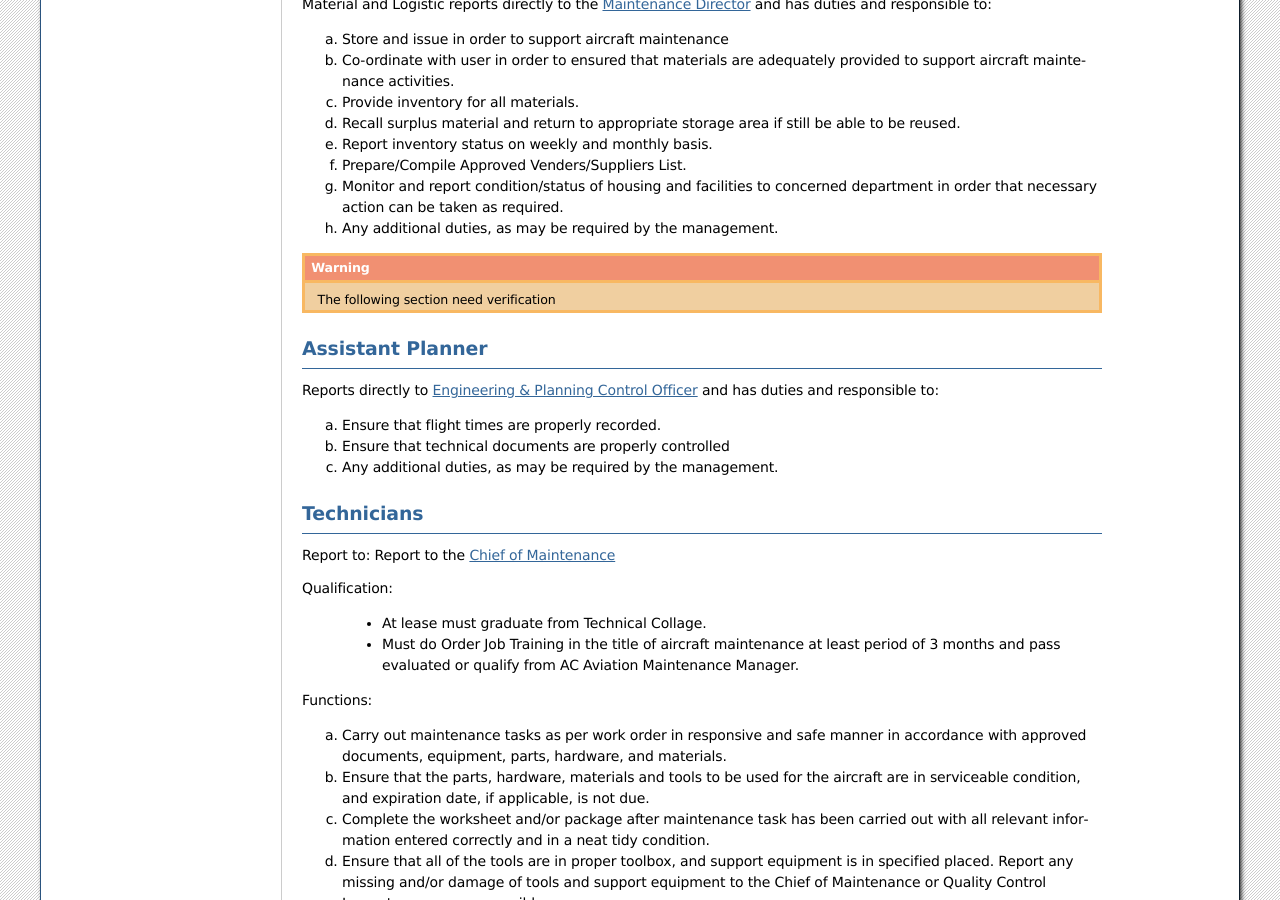
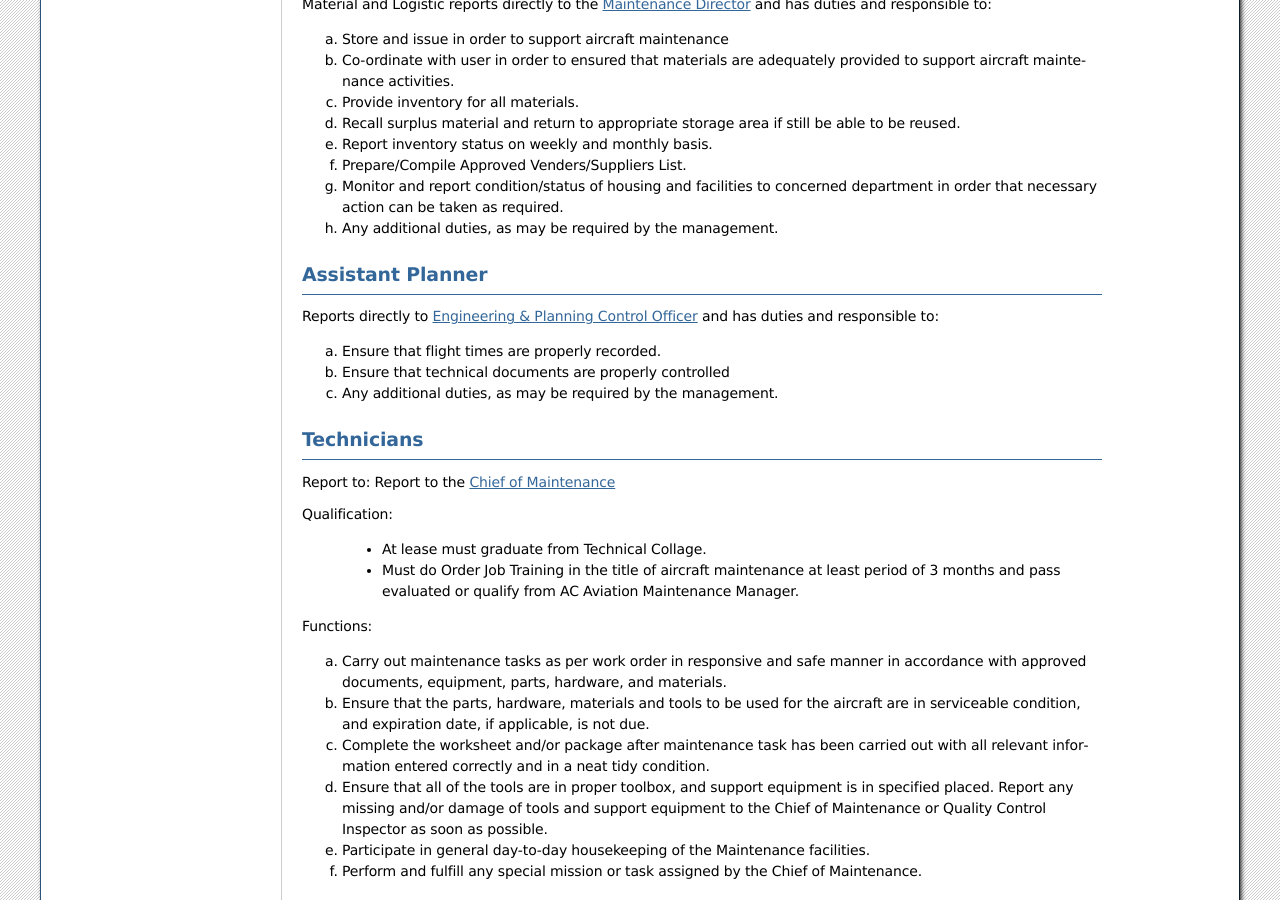
Before and after one commit to paisan/AC-Aviation, a Sphinx documentation site: the page built from source/GMM/Management_Personnel.rst, in a window 1280 px wide and 900 px high, scrolled down 7925 px. Built offline with Sphinx 7.4.7, drawn with Linux system fonts in a browser that asks for light colours.

Commit message:
'Warning' removed from Management Personnel section.

```diff
--- a/source/GMM/Management_Personnel.rst
+++ b/source/GMM/Management_Personnel.rst
@@ -520,8 +520,6 @@ g) Monitor and report condition/status of housing and facilities to concerned de
 
 h) Any additional duties, as may be required by the management.
 
-.. warning:: The following section need verification
-
 .. index:: Assistant Planner
 .. _`Assisant Planner`:
 
```
Also changed, not shown: 5 other files.
